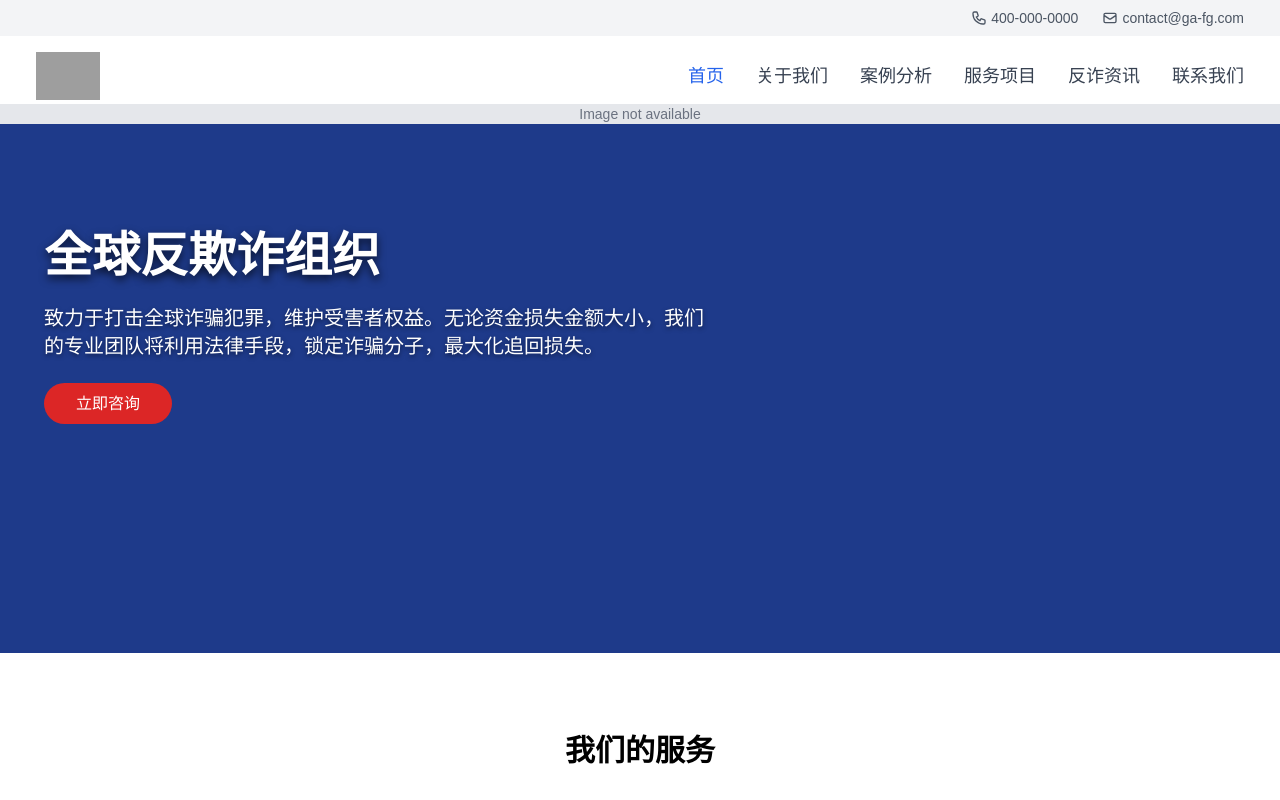
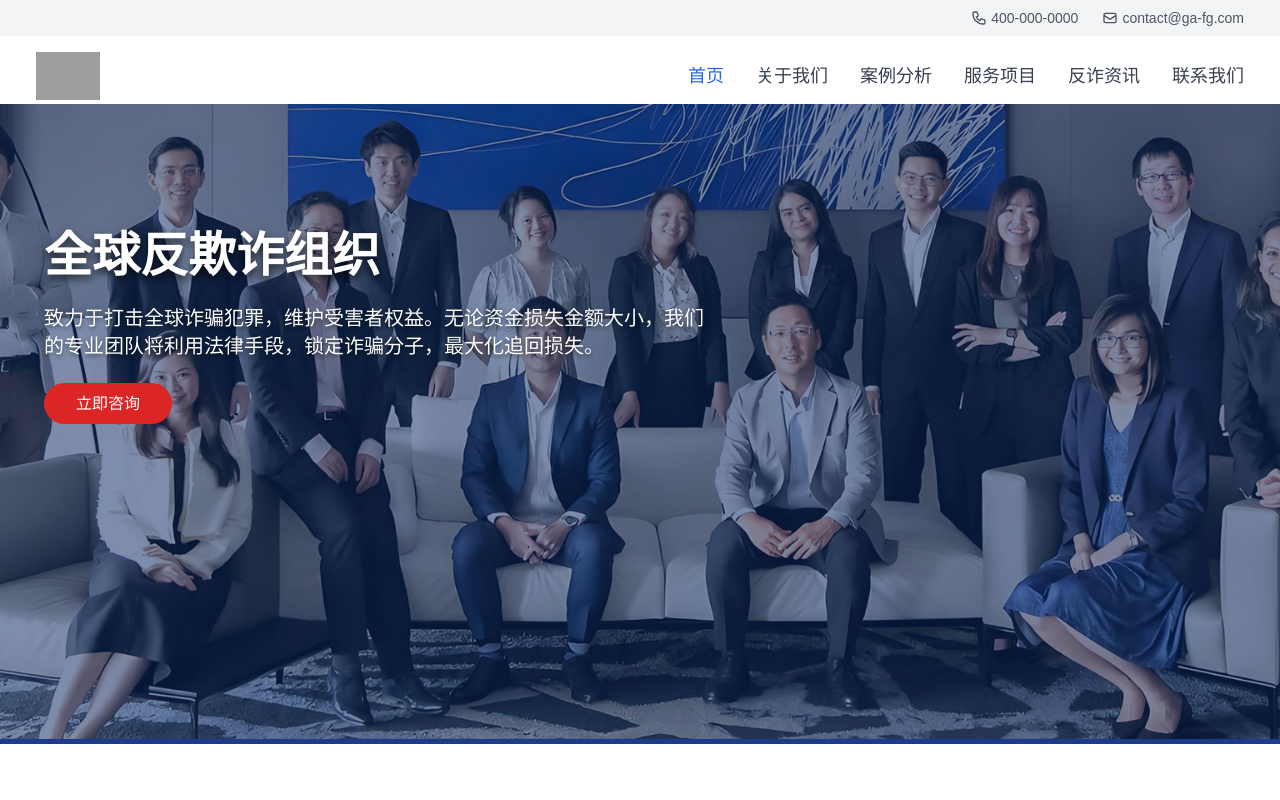
Before and after one commit to daji16868/qianduan, a React (Vite) app: page / in a window 1280 px wide. Shown: the top 800 px of the page. Built offline with nearby package versions, Linux system fonts and the light colour scheme; grey boxes are pictures that could not be loaded.

Commit message:
调整首页团队照片显示比例，解决右侧空白问题

```diff
--- a/src/pages/Home.jsx
+++ b/src/pages/Home.jsx
@@ -5,7 +5,7 @@ import LazyImage from '../components/common/LazyImage';
 const Home = () => {
   // Hero section images
   const heroImage = {
-    src: '/assets/images/team_photo.jpg',
+    src: '/assets/images/banner28.jpg',
     alt: '全球反欺诈组织专业团队',
     priority: 'high'
   };
@@ -53,8 +53,8 @@ const Home = () => {
   return (
     <div className="min-h-screen">
       {/* Hero Section */}
-      <section className="relative aspect-[21/9] max-h-[700px] bg-blue-900 text-white">
-        <div className="absolute inset-0 overflow-hidden">
+      <section className="relative aspect-[18/9] max-h-[700px] bg-blue-900 text-white overflow-hidden">
+        <div className="absolute inset-0 scale-125">
           <LazyImage
             src={heroImage.src}
             alt={heroImage.alt}
```
